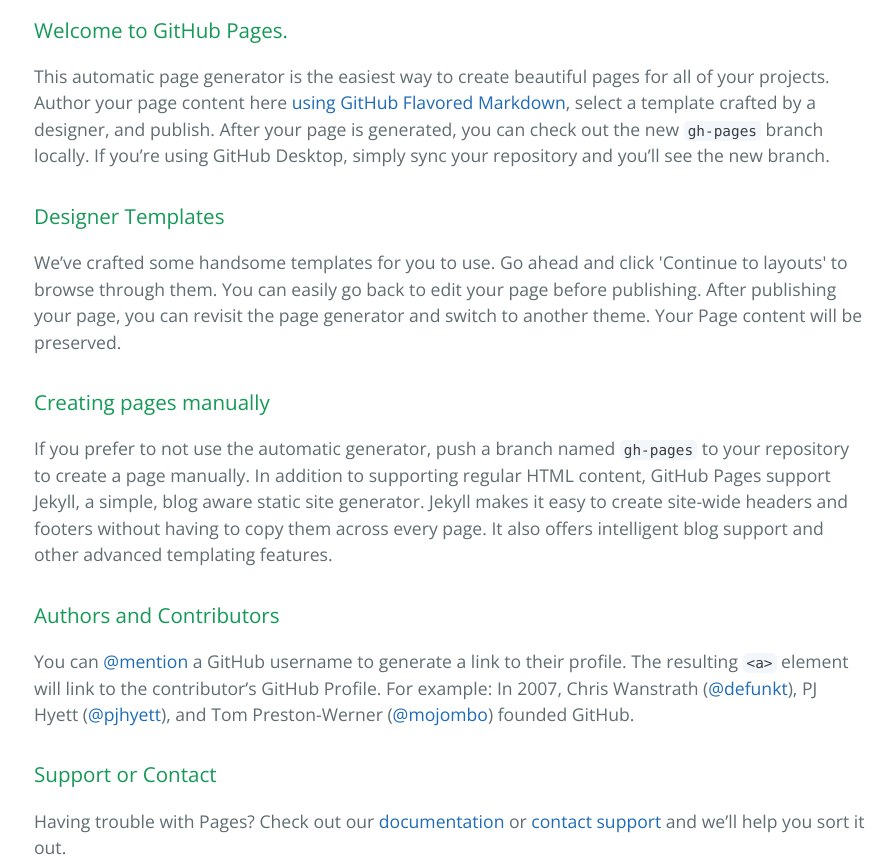
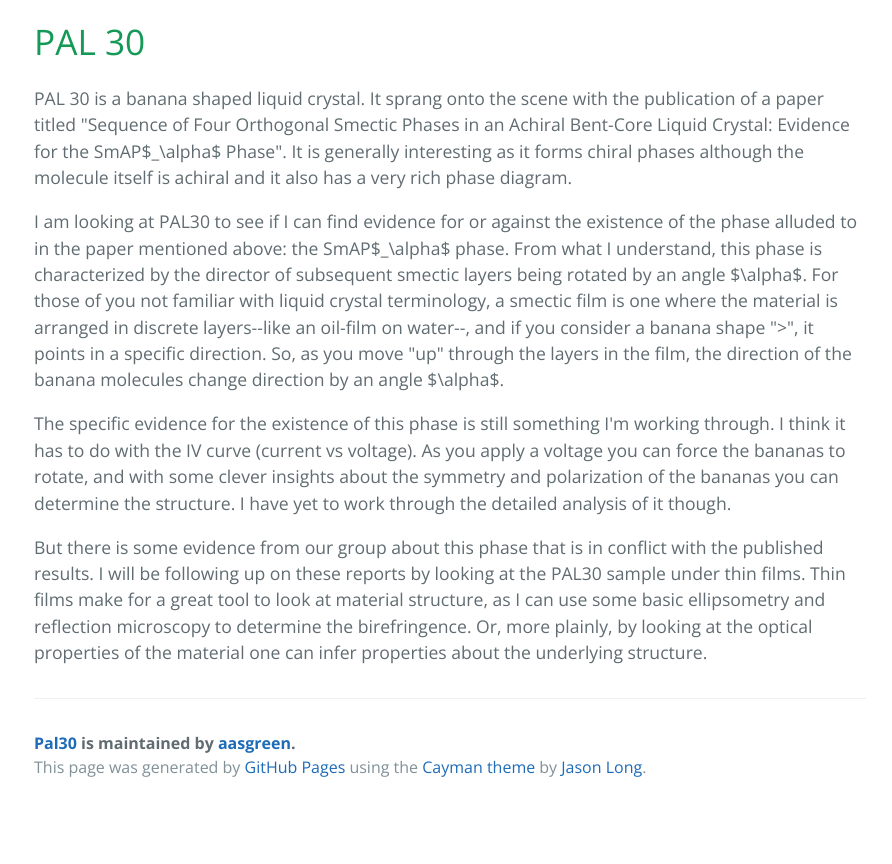
Before and after one commit to aasgreen/PAL30, a plain HTML site: page index.html in a window 1280 px wide. Shown: the part 400-1264 px from the top of the page, without its empty margins (190-1082 px from the left). After the commit the page ends 1211 px from the top, so only its background shows below. Drawn offline with nearby package versions, Linux system fonts and the light colour scheme.

Commit message:
Create gh-pages branch via GitHub

```diff
--- a/index.html
+++ b/index.html
@@ -19,30 +19,16 @@
     </section>
 
     <section class="main-content">
-      <h3>
-<a id="welcome-to-github-pages" class="anchor" href="#welcome-to-github-pages" aria-hidden="true"><span class="octicon octicon-link"></span></a>Welcome to GitHub Pages.</h3>
+      <h1>
+<a id="pal-30" class="anchor" href="#pal-30" aria-hidden="true"><span class="octicon octicon-link"></span></a>PAL 30</h1>
 
-<p>This automatic page generator is the easiest way to create beautiful pages for all of your projects. Author your page content here <a href="https://guides.github.com/features/mastering-markdown/">using GitHub Flavored Markdown</a>, select a template crafted by a designer, and publish. After your page is generated, you can check out the new <code>gh-pages</code> branch locally. If you’re using GitHub Desktop, simply sync your repository and you’ll see the new branch.</p>
+<p>PAL 30 is a banana shaped liquid crystal. It sprang onto the scene with the publication of a paper titled "Sequence of Four Orthogonal Smectic Phases in an Achiral Bent-Core Liquid Crystal: Evidence for the SmAP$_\alpha$ Phase". It is generally interesting as it forms chiral phases although the molecule itself is achiral and it also has a very rich phase diagram.</p>
 
-<h3>
-<a id="designer-templates" class="anchor" href="#designer-templates" aria-hidden="true"><span class="octicon octicon-link"></span></a>Designer Templates</h3>
+<p>I am looking at PAL30 to see if I can find evidence for or against the existence of the phase alluded to in the paper mentioned above: the SmAP$_\alpha$ phase. From what I understand, this phase is characterized by the director of subsequent smectic layers being rotated by an angle $\alpha$. For those of you not familiar with liquid crystal terminology, a smectic film is one where the material is arranged in discrete layers--like an oil-film on water--, and if you consider a banana shape "&gt;", it points in a specific direction. So, as you move "up" through the layers in the film, the direction of the banana molecules change direction by an angle $\alpha$. </p>
 
-<p>We’ve crafted some handsome templates for you to use. Go ahead and click 'Continue to layouts' to browse through them. You can easily go back to edit your page before publishing. After publishing your page, you can revisit the page generator and switch to another theme. Your Page content will be preserved.</p>
+<p>The specific evidence for the existence of this phase is still something I'm working through. I think it has to do with the IV curve (current vs voltage). As you apply a voltage you can force the bananas to rotate, and with some clever insights about the symmetry and polarization of the bananas you can determine the structure. I have yet to work through the detailed analysis of it though. </p>
 
-<h3>
-<a id="creating-pages-manually" class="anchor" href="#creating-pages-manually" aria-hidden="true"><span class="octicon octicon-link"></span></a>Creating pages manually</h3>
-
-<p>If you prefer to not use the automatic generator, push a branch named <code>gh-pages</code> to your repository to create a page manually. In addition to supporting regular HTML content, GitHub Pages support Jekyll, a simple, blog aware static site generator. Jekyll makes it easy to create site-wide headers and footers without having to copy them across every page. It also offers intelligent blog support and other advanced templating features.</p>
-
-<h3>
-<a id="authors-and-contributors" class="anchor" href="#authors-and-contributors" aria-hidden="true"><span class="octicon octicon-link"></span></a>Authors and Contributors</h3>
-
-<p>You can <a href="https://github.com/blog/821" class="user-mention">@mention</a> a GitHub username to generate a link to their profile. The resulting <code>&lt;a&gt;</code> element will link to the contributor’s GitHub Profile. For example: In 2007, Chris Wanstrath (<a href="https://github.com/defunkt" class="user-mention">@defunkt</a>), PJ Hyett (<a href="https://github.com/pjhyett" class="user-mention">@pjhyett</a>), and Tom Preston-Werner (<a href="https://github.com/mojombo" class="user-mention">@mojombo</a>) founded GitHub.</p>
-
-<h3>
-<a id="support-or-contact" class="anchor" href="#support-or-contact" aria-hidden="true"><span class="octicon octicon-link"></span></a>Support or Contact</h3>
-
-<p>Having trouble with Pages? Check out our <a href="https://help.github.com/pages">documentation</a> or <a href="https://github.com/contact">contact support</a> and we’ll help you sort it out.</p>
+<p>But there is some evidence from our group about this phase that is in conflict with the published results. I will be following up on these reports by looking at the PAL30 sample under thin films. Thin films make for a great tool to look at material structure, as I can use some basic ellipsometry and reflection microscopy to determine the birefringence. Or, more plainly, by looking at the optical properties of the material one can infer properties about the underlying structure.</p>
 
       <footer class="site-footer">
         <span class="site-footer-owner"><a href="https://github.com/aasgreen/PAL30">Pal30</a> is maintained by <a href="https://github.com/aasgreen">aasgreen</a>.</span>
```
Also changed, not shown: params.json (+1 -1 lines).
